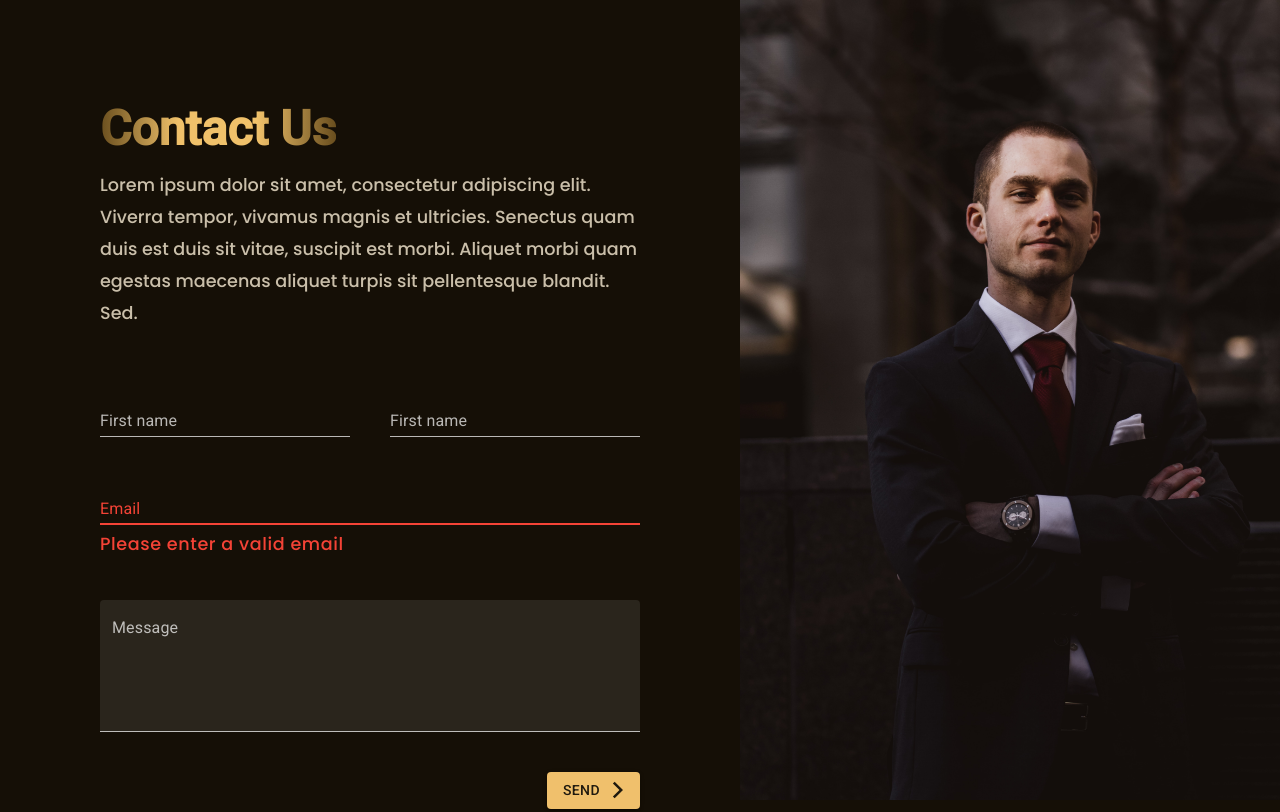
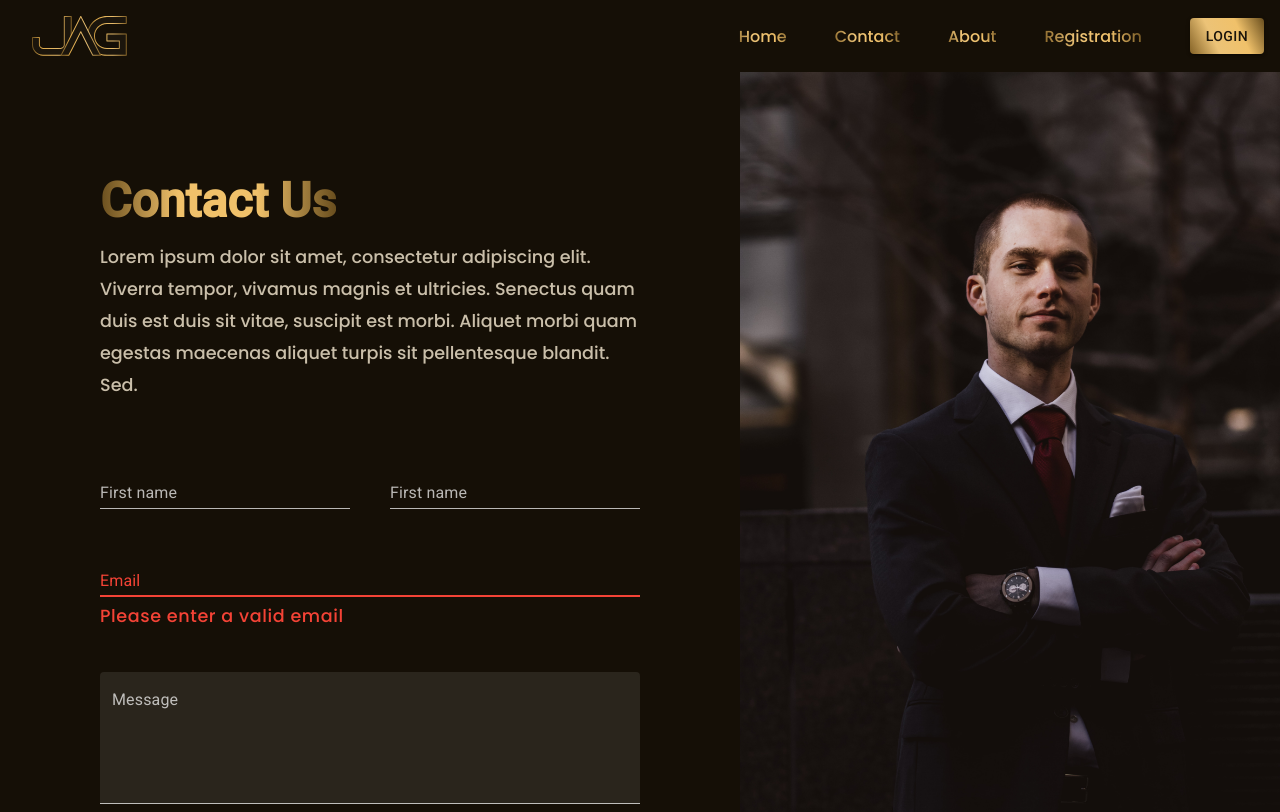
Before and after one commit to Mohanbarman/jag-portal, a React (Create React App) app: page /contact in a window 1280 px wide. Shown: the top 812 px of the page. Built offline with nearby package versions, Linux system fonts and the light colour scheme.

Commit message:
Adding navbar on contacts page

```diff
--- a/src/routes/Contact.js
+++ b/src/routes/Contact.js
@@ -1,13 +1,17 @@
-import React, { useState } from 'react';
+import React, {useContext, useState} from 'react';
 import ActionFormContainer from "../components/ActionFormContainer";
 import { contactUsScreenContent } from "../Content";
 import { TextField, Button } from "@material-ui/core";
 import {validateEmail} from "../Utils";
 import {ArrowForwardIos} from "@material-ui/icons";
+import Navbar from "../components/Navbar";
+import {authContext} from "../context/AuthContext";
+import {authenticatedRoutes, unauthenticatedRoutes} from "../Routes";
 
 
 const Contact = () => {
   const {heading, subheading, image} = contactUsScreenContent;
+  const {isAuthenticated} = useContext(authContext);
 
   const [firstName, setFirstName] = useState('');
   const [lastName, setLastName] = useState('');
@@ -18,7 +22,8 @@ const Contact = () => {
     e.preventDefault();
   }
 
-  return(
+  return(<>
+      <Navbar routes={isAuthenticated ? authenticatedRoutes : unauthenticatedRoutes}/>
     <ActionFormContainer heading={heading} subheading={subheading} image={image}>
       <form className='action-form-form'>
         <div className='contact-us-form-grid form-grid'>
@@ -71,6 +76,7 @@ const Contact = () => {
         >Send</Button>
       </form>
     </ActionFormContainer>
+    </>
   );
 }
 
```
